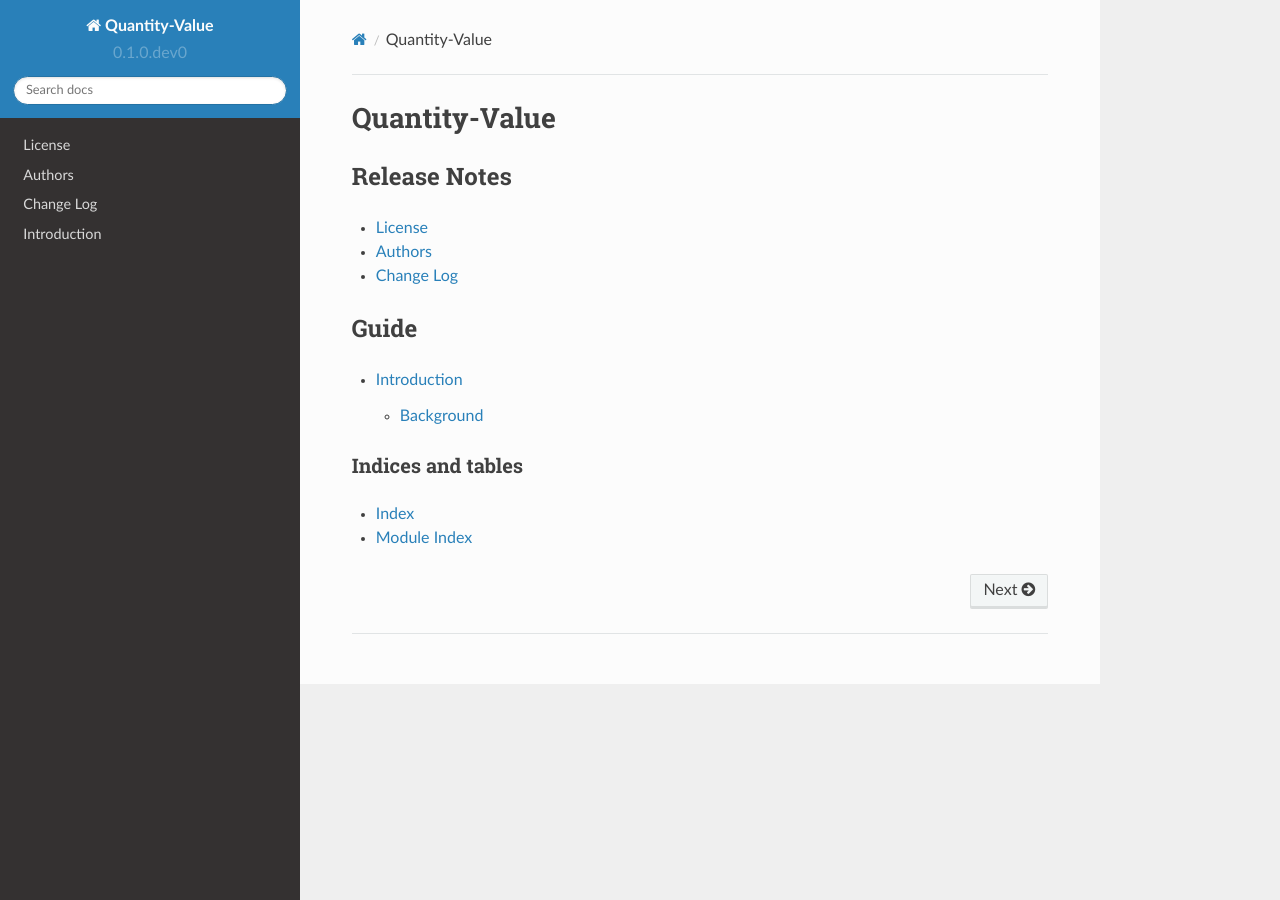
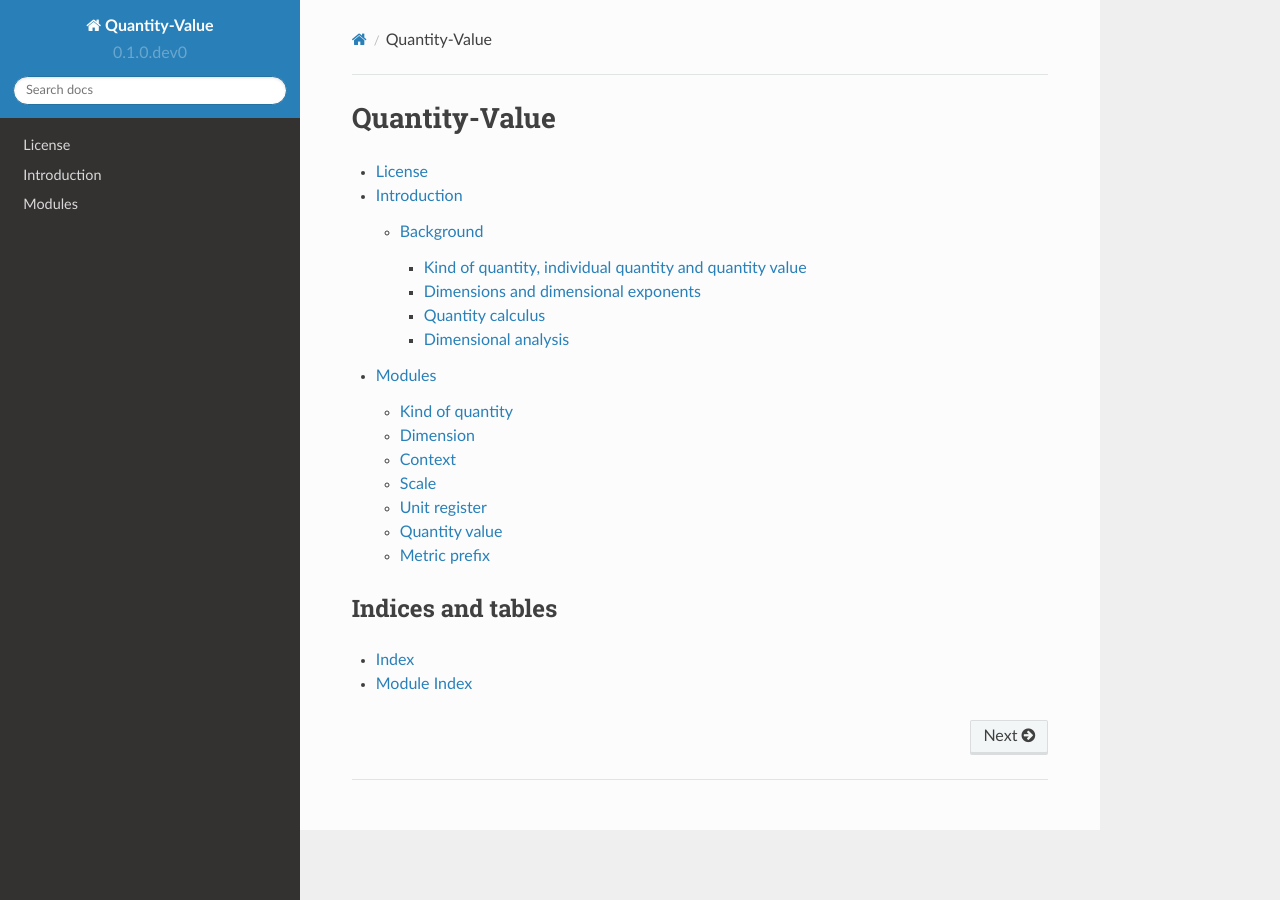
Before and after one commit to MSLNZ/Quantity-Value, a Sphinx documentation site: the page built from docs/index.rst, in a window 1280 px wide. Built offline with Sphinx 7.4.7 and the Read the Docs theme 2.0.0, drawn with Linux system fonts in a browser that asks for light colours.

Commit message:
Started, in earnest, to create some documentation

```diff
--- a/docs/authors.rst
+++ /dev/null
@@ -1,2 +0,0 @@
-.. _authors:
-.. include:: ../AUTHORS.rst
--- a/docs/changelog.rst
+++ /dev/null
@@ -1,2 +0,0 @@
-.. _changes:
-.. include:: ../CHANGES.rst
--- /dev/null
+++ b/docs/dimension.rst
@@ -0,0 +1,15 @@
+.. _dimension:
+
+*******
+Context
+*******
+
+.. contents::
+   :local:
+
+
+.. _dimension_module:
+
+.. automodule:: quantity_value.dimension
+    :members:
+    :inherited-members:
--- a/docs/index.rst
+++ b/docs/index.rst
@@ -3,21 +3,11 @@ Quantity-Value
 ==============
 
 
-Release Notes
--------------
 .. toctree::
-   :maxdepth: 2
 
     License <license>
-    Authors <authors>
-    Change Log <changelog>
-
-Guide
------
-.. toctree::
-   :maxdepth: 2
-
     Introduction <introduction>
+    Modules <modules>
 
 Indices and tables
 ==================
--- a/docs/introduction.rst
+++ b/docs/introduction.rst
@@ -4,40 +4,40 @@
 Introduction
 ************
 
-The ``quantity_value`` package supports the representation of physical quantities as a value paired with a unit of measurement, for example 10.5 kg. Using ``quantity_value``, it is possible to define ::
+This package supports the representation of physical quantities as a measured value paired with a unit, for example 10.5 kg. It is possible, for example, to define ::
 
     >>> m = quantity_value(10.5,kg)
 
-and then use `m` in mathematical expressions. The semantics of quantities and rules governing calculations are handled by the software.
+and then use ``m`` in mathematical expressions. The semantics of quantities and rules governing calculations are handled by the software.
 
 The package is in the early stages of development. It is intended to become a tool to ensure quantity correctness in calculations that manipulate physical quantities.
 
 Background
 ==========
 
-The correct way to express a physical quantity, such as the mass 940 kg, is as a measure (a number) paired with a unit (more correctly, the name of a measurement scale), where the unit and the quantity expressed are both of the same kind of quantity. Writing the measure alone is  not acceptable, because the scale on which the quantity is measured would not be identifiable. Moreover, the rules of quantity calculus are different from the calculus of pure numbers. So, important semantics about what can be done with the measure will be lost without information about the scale. For instance, only quantities of the same kind may be added; so, 940 kg + 60 kg is permitted, and evaluates to 1000 kg, but 940 kg + 60 cannot be evaluated.
+The correct way to express a physical quantity, such as the mass 940 kg, is as a measure (a number) paired with a unit (actually, the name of a measurement scale), where the unit is the same kind of quantity as the quantity being measured. Writing the measure alone is not acceptable, because the measurement scale would not be identifiable. Moreover, the rules of quantity calculus are not the same as pure numbers. Important semantics about what can be done with the measure will be lost without information about the scale. For instance, only quantities of the same kind may be added; so, 940 kg + 60 kg is permitted, and evaluates to 1000 kg, but 940 kg + 60 cannot be evaluated.
 
-When digital systems handle data representing physical quantities, one might expect software support for physical quantities to be used. However, this is rarely so. It is not clear why this should be the case, perhaps no need is perceived; if so, that would be wishful thinking. Famous failures to handle measurement data correctly include the loss of NASA's Mars Climate Observer, in 1999, and the so-called Gimli Glider incident, in 1983, when a commercial Air Canada flight ran out of fuel. Support is needed now more than ever. There is a huge increase in the amount of measurement data being generated and processed automatically by digital systems.
+When digital systems handle data representing physical quantities, one might expect software support for physical quantities to be used. However, this is rarely so. Why this should be so is not clear, perhaps no need is perceived; if so, that would be wishful thinking. Famous failures to handle physical data correctly include the loss of NASA's Mars Climate Observer, in 1999, and the so-called Gimli Glider incident, in 1983, when a commercial Air Canada flight ran out of fuel. Support is needed now more than ever. There is a huge increase in the amount of measurement data being generated and processed automatically by digital systems.
 
-From the early days of general-purpose computing, suggestions have been made about how to provide software support, but no general solution has emerged. It appears that the challenge of encoding the semantics of physical quantity data in software is harder than it appears. This project is looking for solutions to the problem by reconsidering the underlying measurement theory. Rather than try to provide completely general support, we are trying to take advantage of contextual information in a problem. This seems reasonable, because it is asking a great deal to provide general support for all measurements.  We know, for example, that when scientific writing involves quantities and equations with quantities, careful attention must be given to a description of the terms and the semantics of calculations. Without this, a text becomes obscure and only a reader familiar with the missing contextual information can make sense of it. Similar principles should apply to software representations of quantities.
+From the early days of general-purpose computing, many suggestions have been made about how to provide software support, but no general solution has emerged. It appears that the challenge of encoding the semantics of physical quantity data in software is harder than it appears. This project is addressing the problem by reconsidering the underlying measurement theory. Rather than try to provide completely general support, we are trying to take advantage of contextual information in a problem. This seems reasonable, because it is asking a great deal to provide general support for all measurements.  We know, for example, that when scientific writing involves quantities and equations with quantities, careful attention must be given to a description of the terms and the semantics of calculations. Without this, a text becomes obscure and only a reader familiar with the missing contextual information can make sense of it. Similar principles should apply to software representations of quantities.
 
-Our work so far addresses the perennial difficulties encountered when quantities and units are encoded by their dimensions in a conventional basis. When quantity calculus is then used to track quantities, there are inevitably problems of ambiguity and difficulties of expression. For instance, fuel consumption is conventionally expressed in L/(100 km) but has the dimensions of area (in the SI), whereas rainfall, when measured as a volume divided by a cross-sectional area, is conventionally simplified and reported as a length. There is the multitude of so-called 'dimensionless' quantities that are effectively unit-less, but certainly should not be considered pure numbers. And then there is the problem of disambiguating quantities like torque and energy, which both have the dimensions :math:`M^2LT^{-2}` in the SI, because the choice of base quantities is inadequate.
+Our work so far addresses the perennial difficulties encountered when units are encoded by their dimensions in a conventional basis. When quantity calculus is then used to track quantities, there are inevitably problems of ambiguity and difficulties of expression. For instance, fuel consumption is conventionally expressed in L/(100 km) but has the dimensions of area (in the SI), whereas rainfall, when measured as a volume divided by a cross-sectional area, is conventionally simplified and reported as a length. There is also the multitude of so-called 'dimensionless' quantities that are effectively unit-less, but certainly should not be considered pure numbers. And then there is the problem of disambiguating quantities like torque and energy, which have the dimensions :math:`M^2LT^{-2}` in the SI, because the choice of base quantities is inadequate.
 
 Kind of quantity, individual quantity and quantity value
 --------------------------------------------------------
-A distinction is made between a `kind of quantity` and an `individual quantity`. Kind of quantity is the more general concept, for example: `length`, `mass`, etc, [VIM_S1.2]_. Whereas, an individual quantity is a specific quantity, for example: the mass of a car, :math:`m_\mathrm{car}`, 940 kilograms, etc. Also, when an individual quantity is represented by a measure paired with a unit, it may be called a `quantity value` [VIM_S1.19]_. We will simply use `quantity` for any of: 'kind of quantity', 'individual quantity` or 'quantity value', when the intended meaning is clear in the context.
+A distinction is made between a `kind of quantity` and an `individual quantity`. Kind of quantity is the more general concept, for example: `length`, `mass`, etc, [VIM_S1.2]_. Whereas, an individual quantity is a specific quantity, for example: the mass of a particular car, :math:`m_\mathrm{car}`, 940 kilograms, etc. Also, when an individual quantity is represented by a measure paired with a unit, it may be called a `quantity value` [VIM_S1.19]_. We will simply use `quantity` for any of: 'kind of quantity', 'individual quantity' or 'quantity value', when the intended meaning is clear in the context.
 
 Dimensions and dimensional exponents
 ------------------------------------
-Although dimensions `appear` to be associated with a kind of quantity, (because the measure is often referred to by the quantity name) they are really associated with the measure of a quantity. They were introduced by Joseph Fourier, in 1822, as a way to calculate the scale factor to adjust a measure when units are changed. Dimensions can be expressed as a product of real-valued variables (the dimensions of base quantities), which may be exponentiated. Variable symbols recall the kind of quantity on which the measure depends. For example, the dimensions for a measure of speed in the SI are :math:`{L}{T}^{-1}`, where :math:`{L}` is the variable (dimension) associated with length and :math:`{T}` the variable (dimension) for time. The dimensional exponent -1 for time means that :math:`{L}` is divided by :math:`{T}`. So, to transform a speed of 50 km/h into metres per second, 50 will be multiplied by 1000/3600, giving a speed of approximately 13.89 m/s.
+Dimensions were introduced by Joseph Fourier, in 1822, as a way to calculate the scale factor to adjust a measure when units are changed. Dimensions can be expressed as a product of variables (for the dimensions of base quantities) and may be exponentiated. Variable symbols recall the kind of quantity on which the measure depends (so they often `appear` to be associated with a kind of quantity, but they are really associated with a measure). For example, the dimensions for a measure of speed in the SI are :math:`{L}{T}^{-1}`, where :math:`{L}` is the variable (dimension) associated with length and :math:`{T}` the variable (dimension) for time. The dimensional exponent -1 for time means that :math:`{L}` is divided by :math:`{T}`. So, to transform a speed of 50 km/h into metres per second, 50 will be multiplied by 1000/3600, giving a speed of approximately 13.89 m/s.
 
 Quantity calculus
 -----------------
-The rules of quantity calculus are usually expressed as arithmetic operations applied to dimensions, such as: the dimensions of a product of quantity values is obtained as the products of the corresponding dimensions of each factor (so the exponents of the same dimensional variable are added). For example, the distance covered by a body, initially at rest, moving with a constant acceleration, :math:`a`, for a time, :math:`t`, is :math:`s = \frac{1}{2}at^2`. In the SI, the dimensions for a measure of :math:`a` are :math:`{L}{T}^{-2}` and the dimensions of an elapsed time squared are :math:`{T}^2`. So, on the right-hand side of the equation, the product of dimensions, :math:`{L}`, matches the dimension of the distance, :math:`s`. (Balancing the dimensions on either side of an equation is called `dimensional homogeneity` and is a necessary condition for equality. Homogeneity ensures that the equality holds under a change of measurement units.)
+The rules of quantity calculus are usually expressed in terms of arithmetic operations applied to dimensions. Such as: the dimensions of a product of quantity values is obtained as the products of the corresponding dimensions of each factor (so the exponents of the same dimensional variable are added). For example, the distance covered by a body, initially at rest, moving with a constant acceleration, :math:`a`, for a time, :math:`t`, is :math:`s = \frac{1}{2}at^2`. In the SI, the dimensions for a measure of :math:`a` are :math:`{L}{T}^{-2}` and the dimensions of an elapsed time squared are :math:`{T}^2`. So, on the right-hand side of the equation, the product of dimensions, :math:`{L}`, matches the dimension of the distance, :math:`s`. (Balancing the dimensions on either side of an equation is called `dimensional homogeneity` and is a necessary condition for equality. Homogeneity ensures that the equality holds under a change of measurement units.)
 
 Dimensional analysis
 --------------------
-Dimensional analysis can be used to study relationships among quantities subject to a physical law. It is based on the idea that physical laws do not depend on the units in which quantities are measured. The seven familiar SI base units and the convention of representing other units as a product of base-unit symbols, possibly exponentiated, is an application of dimensional analysis to the SI [SI_brochure]_; but, it is important to remember that SI dimensions are merely conventional. We are at liberty to make different choices; there is freedom to choose the most convenient set of dimensions for any problem. It is also useful to remember that SI symbols are just names for scales. The process of generating a name in this way does not guarantee the existence of a meaningful physical quantity to be measured.
+Dimensional analysis can be used to study relationships among quantities subject to a physical law. It is based on the idea that physical laws do not depend on the units in which quantities are measured. The seven familiar SI base units and the convention of representing other units as a product of base-unit symbols, possibly exponentiated, is an application of dimensional analysis to the SI [SI_brochure]_; but, it is important to remember that the SI dimensions are merely conventional. In dimensional analysis there is freedom to choose the most convenient set of dimensions for any problem. It is also useful to remember that SI symbols are just names for scales. The process of generating a name (multiplying and dividing the names of SI base units) does not guarantee the existence of a meaningful physical quantity to be measured.
 
 .. rubric:: Footnotes
 
--- /dev/null
+++ b/docs/kind_of_quantity.rst
@@ -0,0 +1,15 @@
+.. _kind_of_quantity:
+
+****************
+Kind of Quantity
+****************
+
+.. contents::
+   :local:
+
+
+.. _kind_of_quantity_module:
+
+.. automodule:: quantity_value.kind_of_quantity
+    :members:
+    :inherited-members:
--- /dev/null
+++ b/docs/metric_prefix.rst
@@ -0,0 +1,13 @@
+.. _metric_prefix:
+
+*************
+Metric prefix
+*************
+
+.. contents::
+   :local:
+
+
+.. _metric_prefix_module:
+
+.. literalinclude:: ../quantity_value/metric_prefix.py
--- /dev/null
+++ b/docs/modules.rst
@@ -0,0 +1,23 @@
+.. _modules:
+
+*******
+Modules
+*******
+
+.. contents::
+   :local:
+
+
+.. _modules_section:
+
+These are the package modules
+
+.. toctree::
+
+    Kind of quantity <kind_of_quantity>
+    Dimension <dimension>
+    Context <context>
+    Scale <scale>
+    Unit register <unit_register>
+    Quantity value <quantity_value>
+    Metric prefix <metric_prefix>
--- /dev/null
+++ b/docs/quantity_value.rst
@@ -0,0 +1,15 @@
+.. _quantity_value:
+
+**************
+Quantity value
+**************
+
+.. contents::
+   :local:
+
+
+.. _quantity_value_module:
+
+.. automodule:: quantity_value.quantity_value
+    :members:
+    :inherited-members:
```
Also changed, not shown: docs/context.rst (added, +15 -0 lines), docs/scale.rst (added, +15 -0 lines), docs/unit_register.rst (added, +15 -0 lines), 4 other files.
